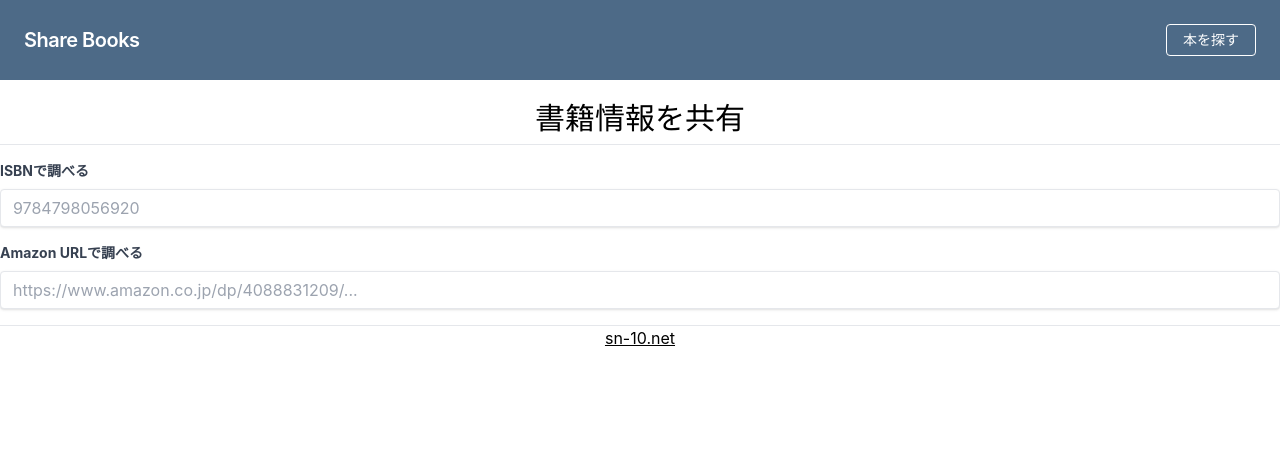
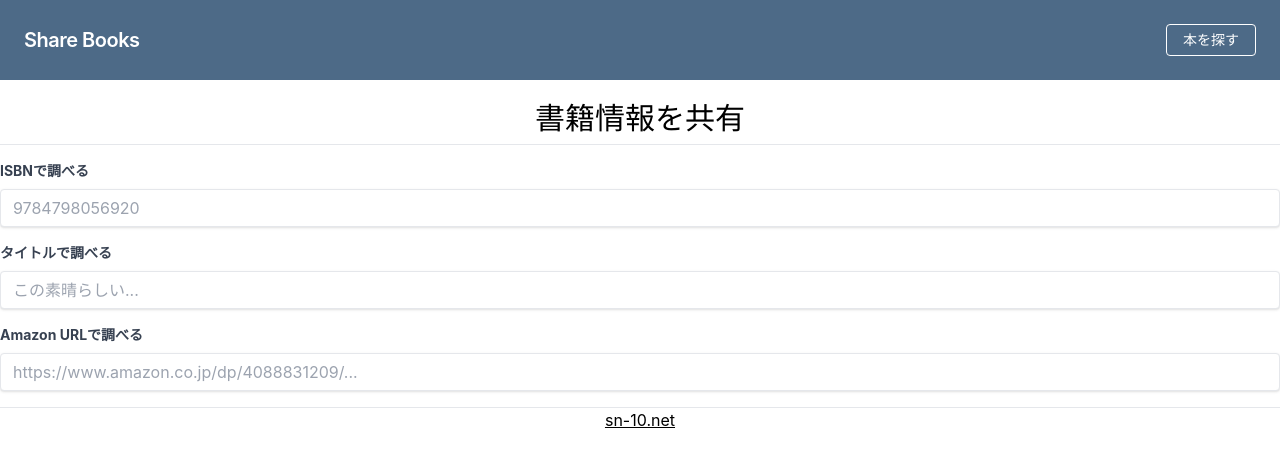
Before and after one commit to s-n-1-0/books_web, a Next.js app in the folder app/: page /ja/share in a window 1280 px wide. Shown: the top 464 px of the page. Built offline with nearby package versions, Linux system fonts and the light colour scheme.

Commit message:
タイトル検索ボックス追加(レイアウトのみ)

```diff
--- a/app/components/books/search-book-fields.tsx
+++ b/app/components/books/search-book-fields.tsx
@@ -17,6 +17,7 @@ function SearchBookButton({ editingText, onClick }: SearchBookButtonProps) {
 type Props = { errorText: string };
 function SearchBookFields({ errorText }: Props) {
   const [editingIsbn, setEdittingIsbn] = useState<string>("");
+  const [editingTitle, setEditingTitle] = useState<string>("");
   const [editingAmazonUrl, setEdittingAmazonUrl] = useState<string>("");
   const [amazonUrlErrorText, setAmazonUrlErrorText] = useState<string>("");
   let notsupportedKindleText =
@@ -47,6 +48,25 @@ function SearchBookFields({ errorText }: Props) {
             location.href = "./share?isbn=" + editingIsbn;
           }}
         />
+      </div>
+      <div className="mb-4">
+        <div className="flex items-end">
+          <div className="w-full">
+            <label className="block text-gray-700 text-sm font-bold mb-2 text-left">
+              タイトルで調べる
+            </label>
+            <input
+              className="shadow appearance-none border rounded w-full py-2 px-3 text-gray-700 leading-tight focus:outline-none focus:shadow-outline"
+              type="email"
+              placeholder="この素晴らしい..."
+              value={editingTitle}
+              onChange={(e) => {
+                setEditingTitle(e.target.value);
+              }}
+            />
+          </div>
+          <SearchBookButton editingText={editingTitle} onClick={() => {}} />
+        </div>
       </div>
       <div className="mb-4">
         <div className="flex items-end">
```
